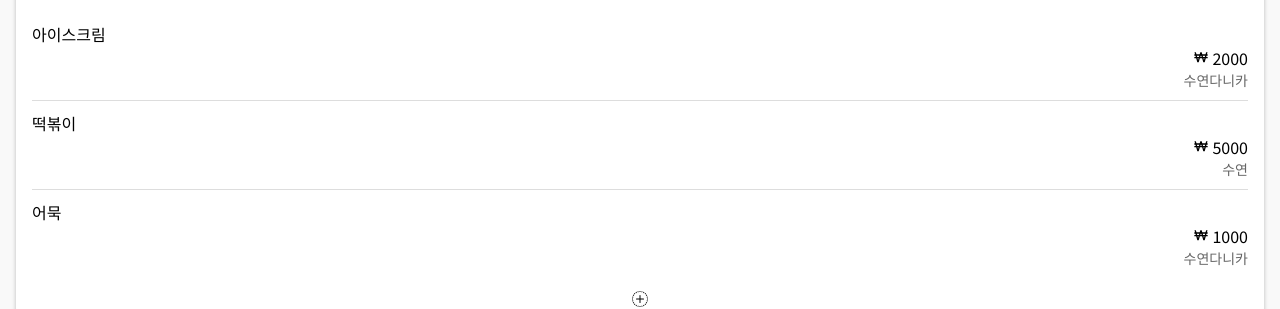
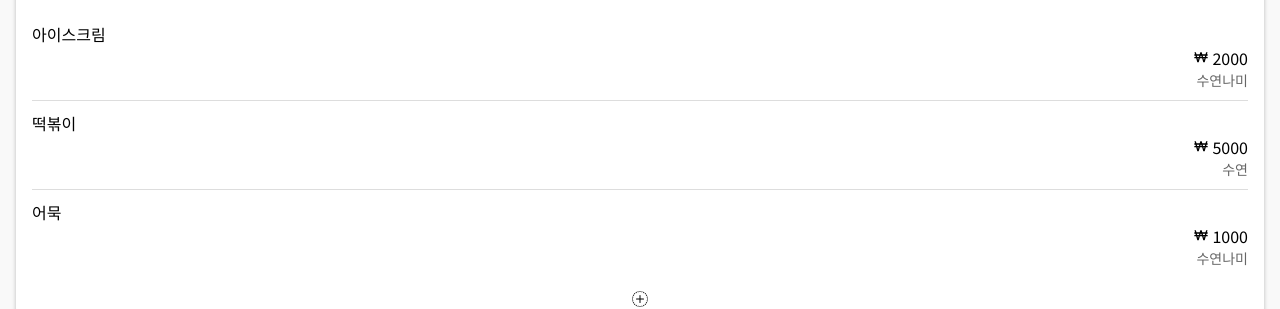
Before and after one commit to danikaaa/kkalssam, a React (Create React App) app: page / in a window 1280 px wide. Shown: the part 198-507 px from the top of the page. Built offline with nearby package versions, Linux system fonts and the light colour scheme.

Commit message:
content에 users 추가

```diff
--- a/src/components/ContentList.js
+++ b/src/components/ContentList.js
@@ -3,13 +3,12 @@ import { BsPlusCircleDotted } from "react-icons/bs";
 import { BiWon } from "react-icons/bi";
 import '../styles/ContentTemplate.scss';
 
-const ContentList = () => {
+const ContentList = ({contents, userlist}) => {
 
-    const [contents, setContents] = useState([
-        {idx: 1, product: '아이스크림', price:2000, users:['수연','다니카']},
-        {idx: 2, product: '떡볶이', price:5000, users:['수연']},
-        {idx: 3, product: '어묵' , price:1000, users:['수연','다니카']}
-    ]);
+    const {idx, product, price, users} = contents;
+
+    const {id, name} = userlist;
+
 
 
      // content add 클릭시 토글
@@ -44,6 +43,9 @@ const ContentList = () => {
                         <div className="sub_title">가격</div>
                         <input type="text" placeholder="ex) 4000"></input>원
                     </div>
+                    <div className="sub_content_list">
+                        {userlist.map(user => (<li className="user-icon">{user.name}</li>))}
+                    </div>
                     <div className="add_btn" onClick={contentAdd}>추가</div>
                 </div>
             </div>
--- a/src/components/UserList.js
+++ b/src/components/UserList.js
@@ -1,20 +1,9 @@
-import {useState, useCallback, useRef } from "react";
+import {useState, useCallback} from "react";
 import { BsPlusCircleDotted } from "react-icons/bs";
 
-const UserList = () => {
+const UserList = ({users, onInsert}) => {
 
-    const [users, setUsers] = useState([
-        { id : 1, name : '수연'},
-        { id : 2, name : '나미'},
-    ]);
-
-    const nextId = useRef(4);
-
-    const onInsert = useCallback(name => {
-    const user = {id: nextId.current, name};
-    setUsers(users.concat(user));
-    nextId.current += 1;
-    },[users]);
+    const {id, name} = users;
 
     const [value, setValue] = useState('');
     const onChange = useCallback(e => {
--- a/src/pages/ContentTemplate.js
+++ b/src/pages/ContentTemplate.js
@@ -1,11 +1,11 @@
 import ContentList from "../components/ContentList";
 
 
-const ContentTemplate = () => {
+const ContentTemplate = ({contents, userlist}) => {
 
     return (
         <div className="Template">
-            <ContentList />
+            <ContentList contents={contents} userlist={userlist}/>
         </div>
     );
 
--- a/src/pages/Home.js
+++ b/src/pages/Home.js
@@ -2,14 +2,40 @@ import ContentTemplate from "./ContentTemplate";
 import UserTemplate from "./UserTemplate";
 import '../styles/Home.scss';
 import Calculate from "../components/Calculate";
+import { useState, useCallback, useRef } from "react";
 
 
 const Home = () =>{
 
+    // user list start
+    const [users, setUsers] = useState([
+        { id : 1, name : '수연'},
+        { id : 2, name : '나미'},
+    ]);
+
+    const nextId = useRef(4);
+
+    const onInsert = useCallback(name => {
+        const user = {id: nextId.current, name};
+        setUsers(users.concat(user));
+        nextId.current += 1;
+    },[users]);
+    // user list end
+
+
+    // contents start
+    const [contents, setContents] = useState([
+        {idx: 1, product: '아이스크림', price:2000, users:['수연','나미']},
+        {idx: 2, product: '떡볶이', price:5000, users:['수연']},
+        {idx: 3, product: '어묵' , price:1000, users:['수연','나미']}
+    ]);
+    //contents end
+
+
     return (
         <div>
-            <UserTemplate />
-            <ContentTemplate />
+            <UserTemplate users={users} onInsert={onInsert}/>
+            <ContentTemplate contents={contents} userlist={users}/>
             <Calculate />
         </div>
     );
--- a/src/pages/UserTemplate.js
+++ b/src/pages/UserTemplate.js
@@ -1,11 +1,12 @@
 import UserList from "../components/UserList";
 import '../styles/UserTemplate.scss';
 
-const UserTemplate = () => {
+const UserTemplate = ({users, onInsert}) => {
 
     return (
         <div className="Template">
-            <UserList></UserList>
+            <UserList users={users} onInsert={onInsert}></UserList>
+
         </div>
 
     );
```
